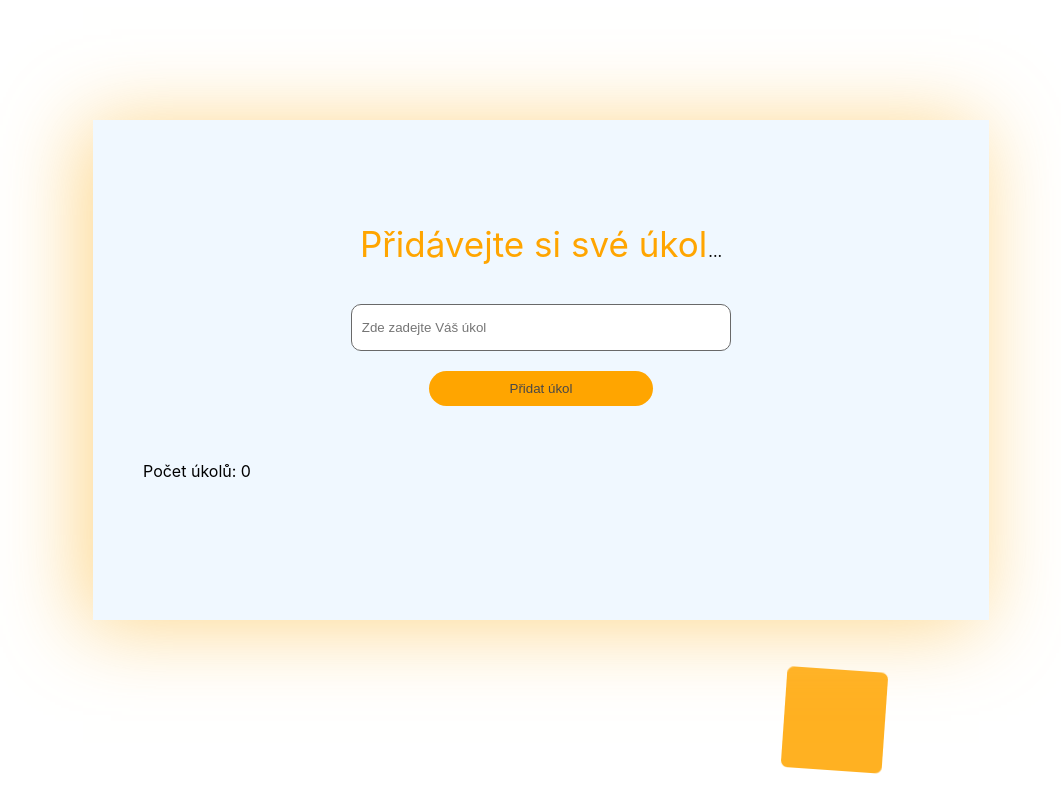
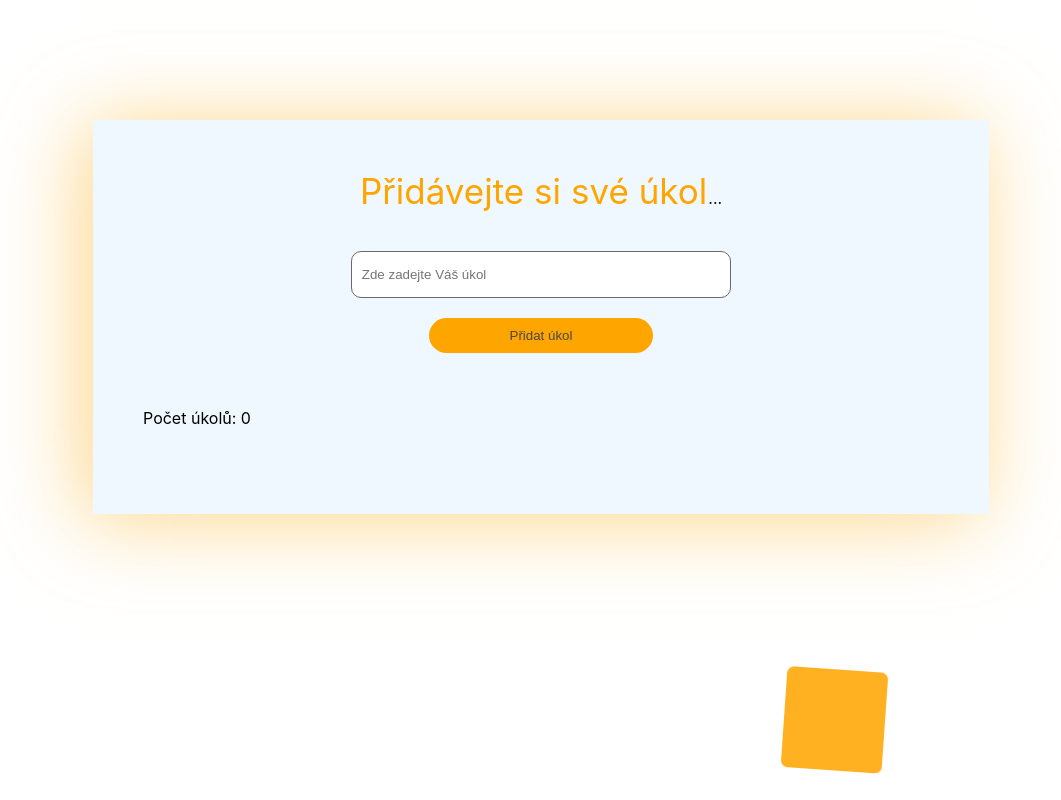
Before and after one commit to MilanMizera/add-your-tasks-react, a React (Create React App) app: page / in a window 1280 px wide. Shown: the whole page, without its empty margins (99-1160 px from the left). Built offline with nearby package versions, Linux system fonts and the light colour scheme.

Commit message:
elementy už nepřetékají díky height:auto;

```diff
--- a/src/components/form.css
+++ b/src/components/form.css
@@ -136,7 +136,7 @@
     box-shadow: -10px 5px 79px 0px rgba(252, 197, 88, 0.7);
     background-color: aliceblue;
     width: 70%;
-    height: 400px;
+    height: auto;
     margin: 0px auto;
     margin-top: 120px;
     padding: 50px 0px;
@@ -268,7 +268,7 @@
 .user-data-section {
 
     width: 40%;
-    height: 50px;
+    height: auto;
     background-color: white;
     display: flex;
     align-items: center;
@@ -278,6 +278,8 @@
     border: 2px dotted rgb(162, 91, 16);
     border-radius: 10px;
     margin-top: 20px;
+    padding: 10px 0px;
+
 
 }
 
```
